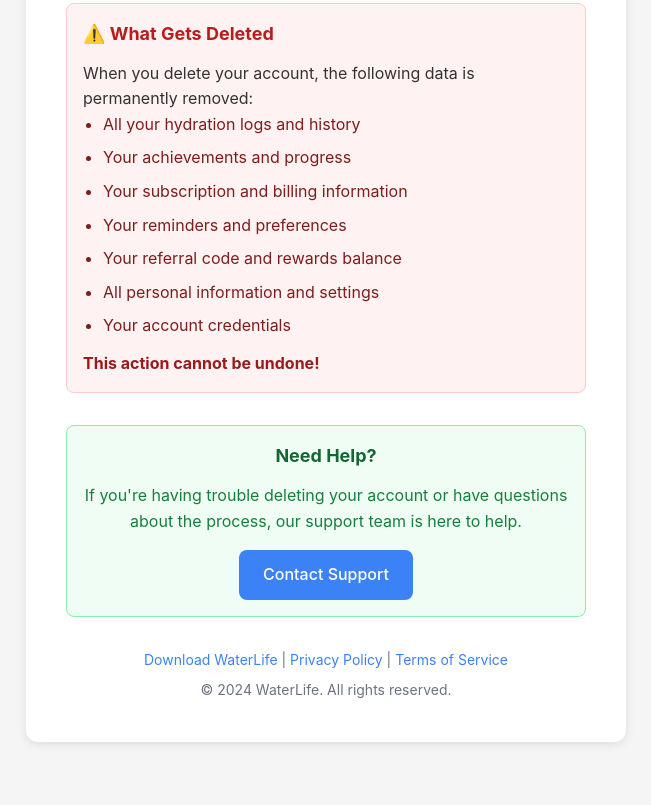
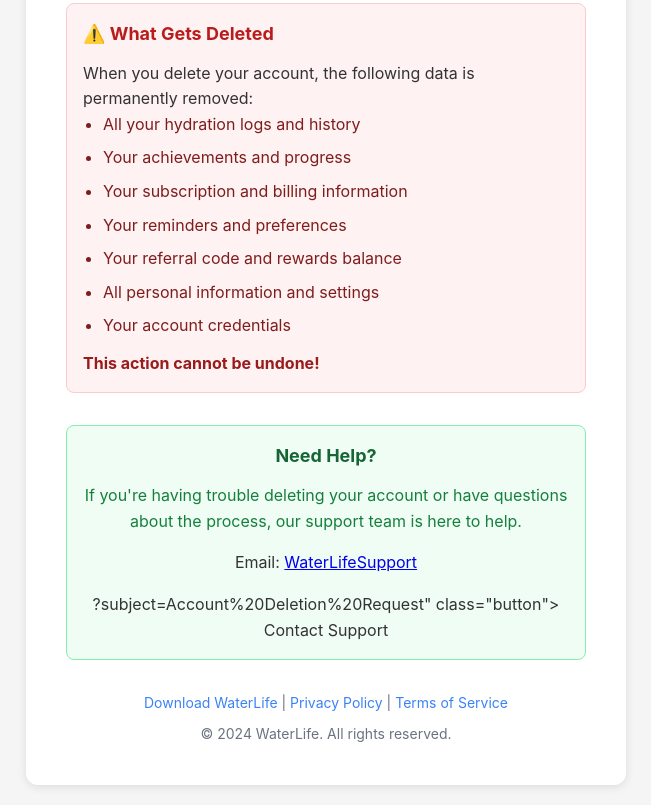
Before and after one commit to junsangh/account_deletion, a plain HTML site: page index.html in a window 1280 px wide. Shown: the part 820-1625 px from the top of the page, without its empty margins (314-965 px from the left). Before the commit the page ends 1582 px from the top, so only its background shows below. Drawn offline with Linux system fonts and the light colour scheme.

Commit message:
Update index.html

```diff
--- a/index.html
+++ b/index.html
@@ -248,7 +248,7 @@
             <div class="contact-box">
                 <h3>Need Help?</h3>
                 <p>If you're having trouble deleting your account or have questions about the process, our support team is here to help.</p>
-                <a href="mailto:support@waterlifeapp.com?subject=Account%20Deletion%20Request" class="button">
+                <a <p>Email: <a href="mailto:gazawyiahdeveloper@gmail.com">WaterLifeSupport</a></p>?subject=Account%20Deletion%20Request" class="button">
                     Contact Support
                 </a>
             </div>
```
